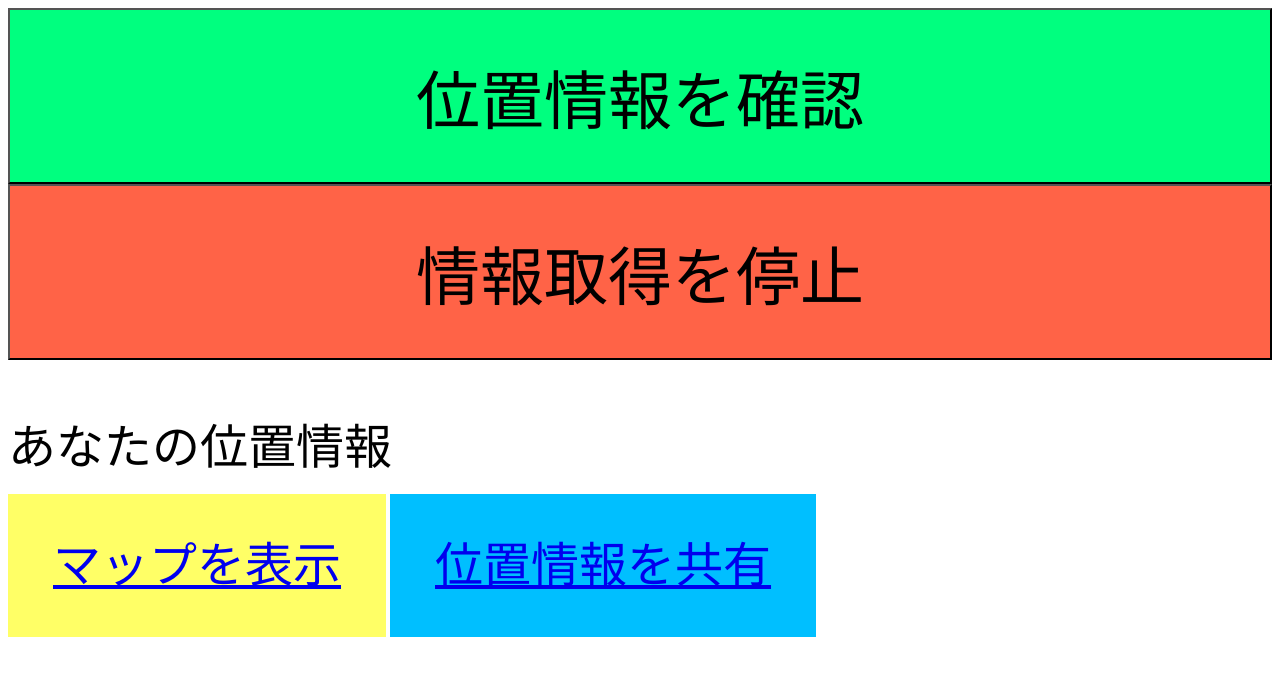
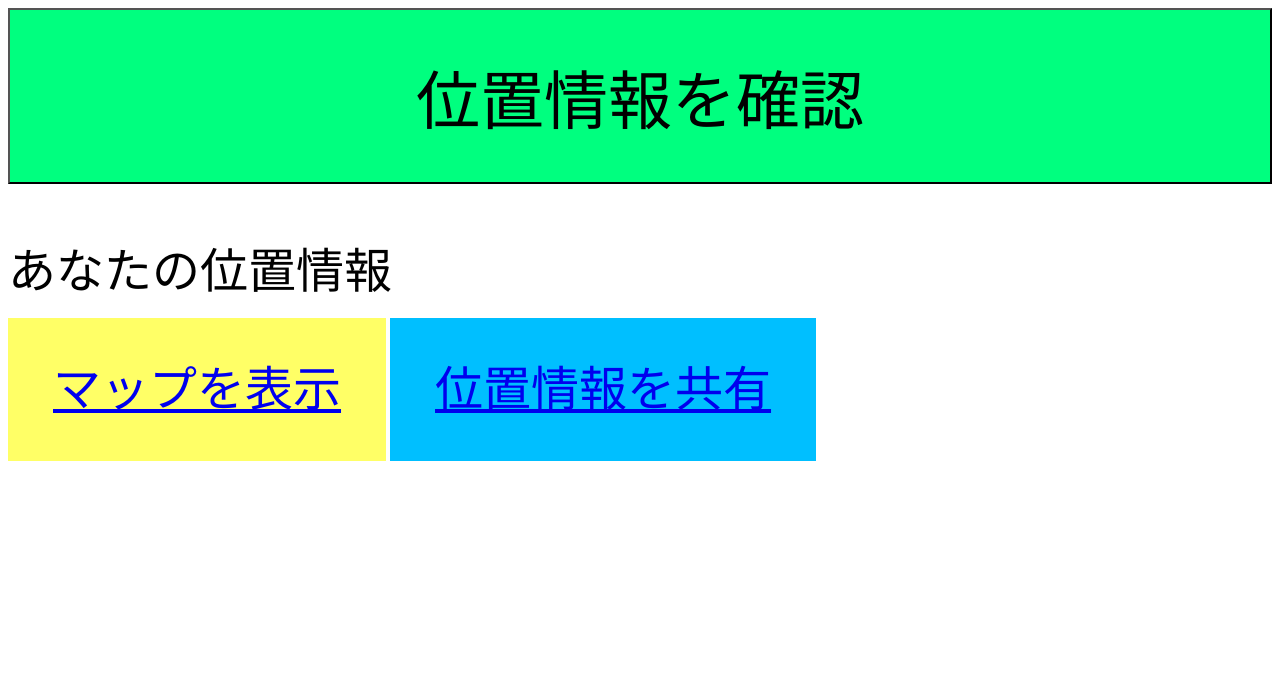
Before and after one commit to 183x/arly, a plain HTML site: page index.html in a window 1280 px wide. Drawn offline with Linux system fonts and the light colour scheme.

Commit message:
Update index.html

```diff
--- a/index.html
+++ b/index.html
@@ -53,7 +53,6 @@
 <body>
 
     <font size="6"> <button onclick="test()" style="width: 100%; padding: 40px; background-color:#00ff7f; font-size: 200%;">位置情報を確認</button></font>
-    <font size="6"> <button onclick="clear()" style="width: 100%; padding: 40px; background-color:#ff6347; font-size: 200%;">情報取得を停止</button></font>
     <font size="7"><p>あなたの位置情報</p></font>
     <font size="6"><a id="sample" target="_blank" href='https://aru.pw' style="width: 100%; padding: 45px; background-color:#ffff66; font-size: 150%;">マップを表示</a></font>
     <font size="6"><a id="sample2" target="_blank" href='https://aru.pw' style="width: 100%; padding: 45px; background-color:#00bfff; font-size: 150%;">位置情報を共有</a></font>
```
